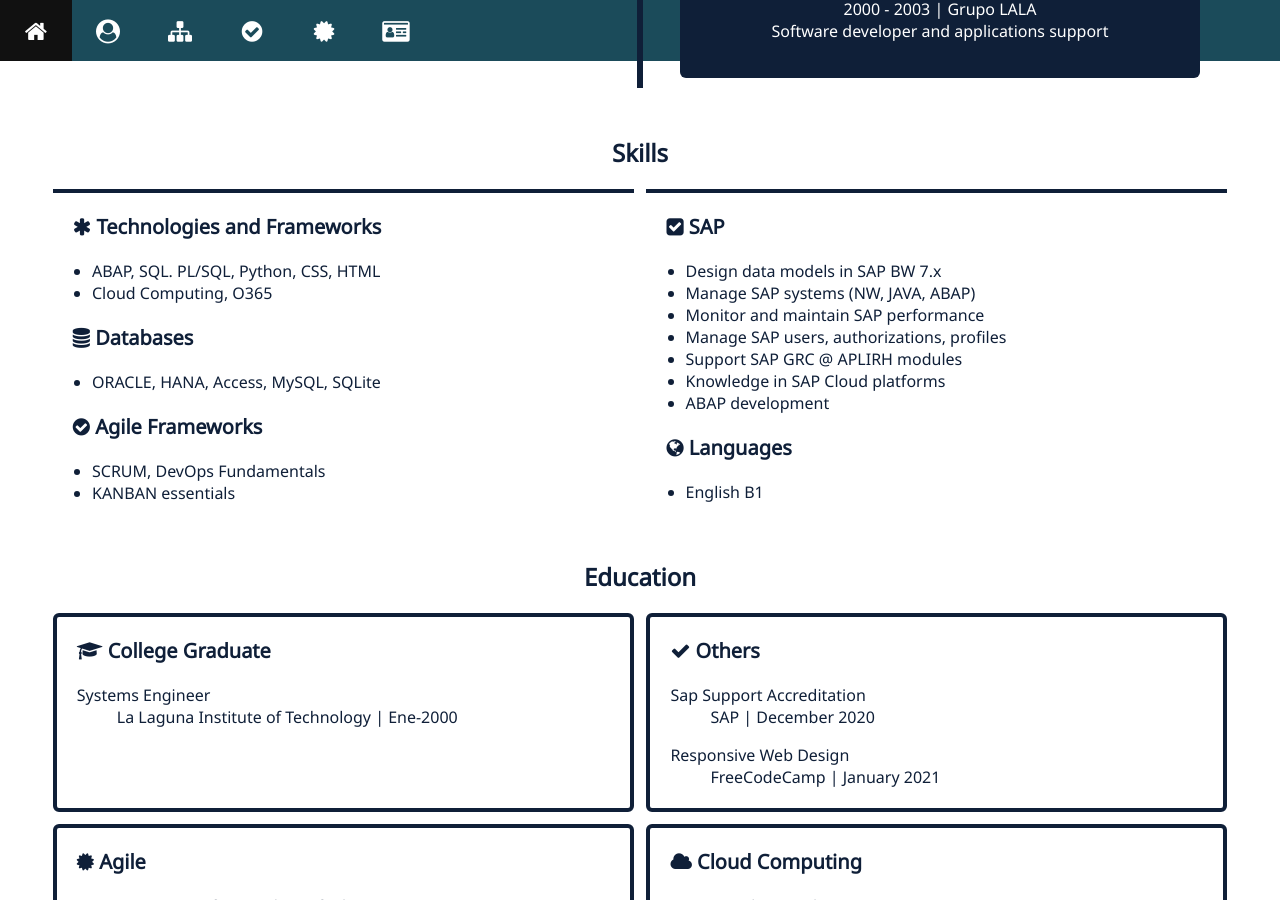
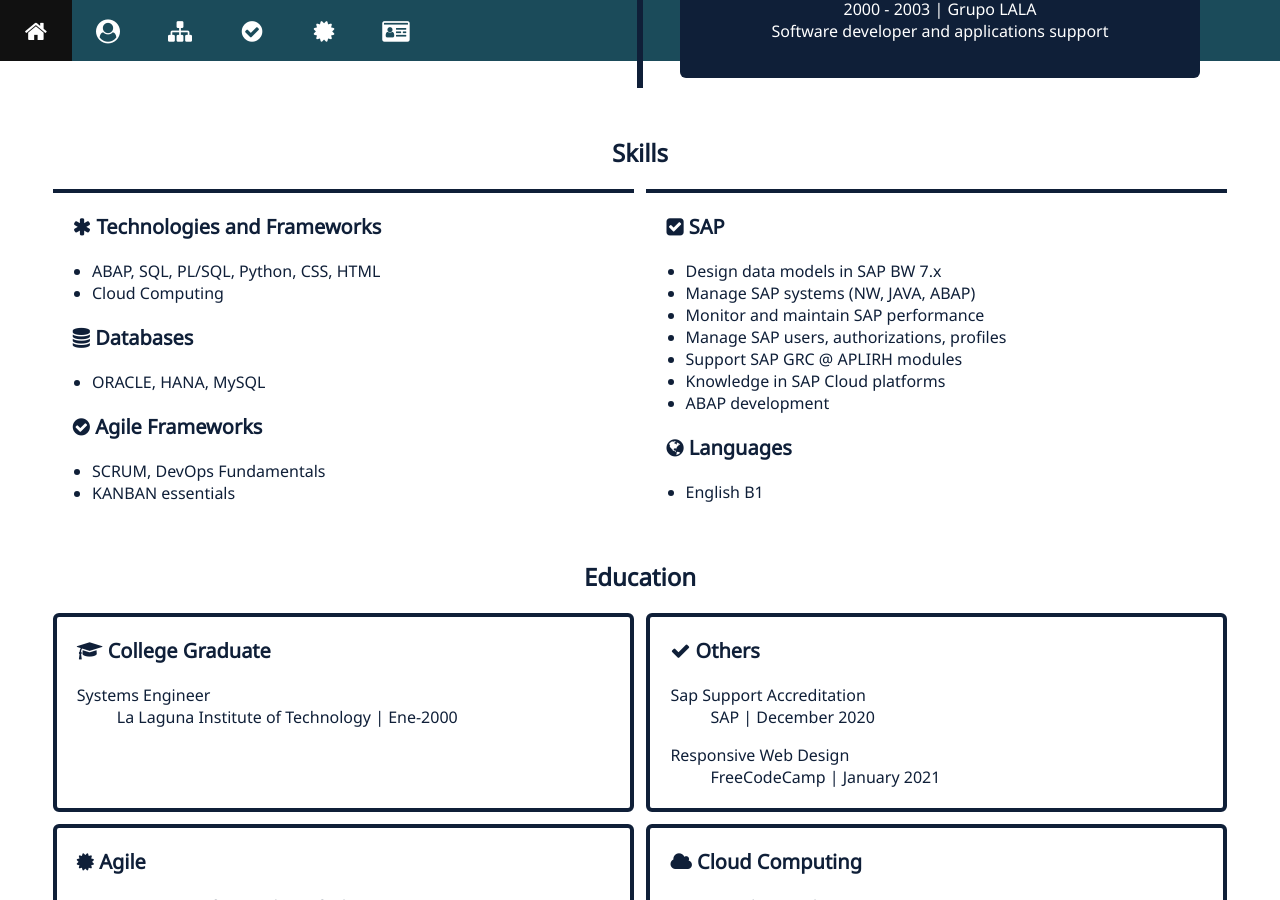
Before and after one commit to blackc0mb/blackc0mb.github.io, a Jekyll site: the page cv/index.html, which Jekyll copies as it is, in a window 1280 px wide and 900 px high, scrolled down 1943 px. Built offline with Jekyll 4.4.1, drawn with Linux system fonts in a browser that asks for light colours.

Commit message:
skills updated

```diff
--- a/cv/index.html
+++ b/cv/index.html
@@ -109,12 +109,12 @@
                <div class="skills-grid-item">
                   <h3><i class="fa fa-asterisk"></i> Technologies and Frameworks</h3>
                   <ul>
-                     <li>ABAP, SQL. PL/SQL, Python, CSS, HTML</li>
-                     <li>Cloud Computing, O365</li>
+                     <li>ABAP, SQL, PL/SQL, Python, CSS, HTML</li>
+                     <li>Cloud Computing</li>
                   </ul>
                   <h3><i class="fa fa-database"></i> Databases</h3>
                   <ul>
-                     <li>ORACLE, HANA, Access, MySQL, SQLite</li>
+                     <li>ORACLE, HANA, MySQL</li>
                   </ul>
                   <h3><i class="fa fa-check-circle"></i> Agile Frameworks</h3>
                   <ul>
```
